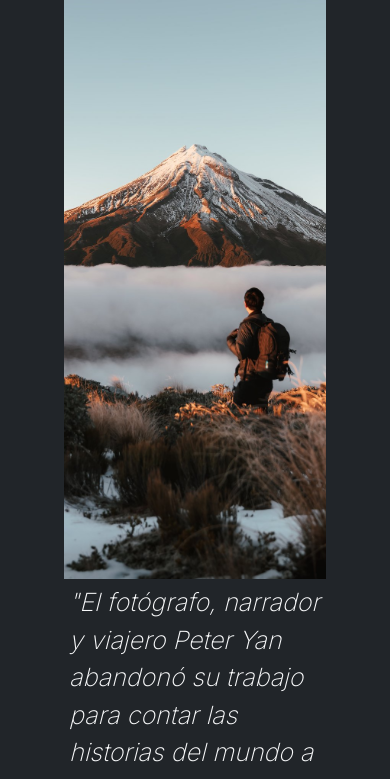
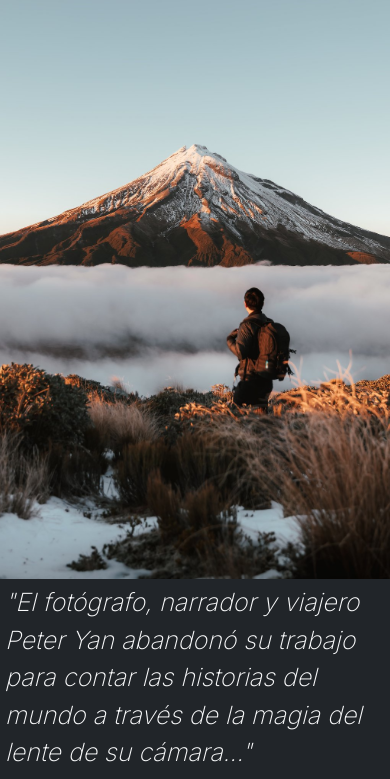
Before and after one commit to SantiagoFourcade/PeterYan, a plain HTML site: page index.html in a window 390 px wide. Shown: the part 101-880 px from the top of the page. Drawn offline with nearby package versions, Linux system fonts and the light colour scheme; a script that the page names is missing.

Commit message:
Prueba de dimenciones

```diff
--- a/estilos.css
+++ b/estilos.css
@@ -1,6 +1,6 @@
 body {
   font-family: "Roboto", sans-serif;
-  padding: 0 1 0.5rem;
+  /*padding: 0 1 0.5rem;*/
 }
 footer {
   margin-top: 25%;
@@ -341,9 +341,6 @@ flex-wrap: wrap;
   h3 {
     font-size: 15px;
   }
-  body {
-    padding: 0 4rem;
-  }
   .contact-wrapper {
     display: grid;
     grid-template-columns: 1fr 1fr;
```
